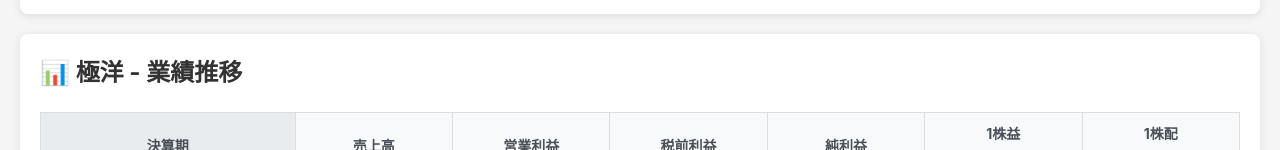
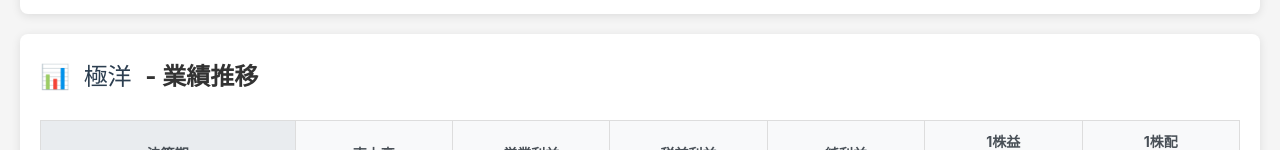
Before and after one commit to rchaser53/shikiho-getter, a Vue app: page / in a window 1280 px wide. Both pictures are taken after a click on the button "📈 業績詳細を表示". Shown: the part 141-291 px from the top of the page. Built offline with nearby package versions, Linux system fonts and the light colour scheme; no server answers.

Commit message:
add a link

```diff
--- a/src/App.tsx
+++ b/src/App.tsx
@@ -129,6 +129,7 @@
               <PerformanceTable
                 performanceData={selectedCompany()!.performanceData}
                 companyName={selectedCompany()!.companyName}
+                stockCode={selectedCompany()!.stockCode}
                 formatNumber={formatNumber}
               />
             ) : (
--- a/src/components/FinancialComparisonTable.tsx
+++ b/src/components/FinancialComparisonTable.tsx
@@ -85,7 +85,15 @@
                 <th class="company-header">項目</th>
                 {props.companies.map(company => (
                   <th key={company.companyId} class="company-header">
-                    {company.companyName || company.companyId}
+                    <a
+                      href={`https://shikiho.toyokeizai.net/stocks/${company.stockCode}`}
+                      target="_blank"
+                      rel="noopener noreferrer"
+                      class="company-link"
+                      title={`${company.companyName}の四季報ページを新しいタブで開く`}
+                    >
+                      {company.companyName || company.companyId}
+                    </a>
                     <br />
                     <small>({company.stockCode})</small>
                   </th>
--- a/src/components/PerformanceTable.tsx
+++ b/src/components/PerformanceTable.tsx
@@ -4,6 +4,7 @@
 interface Props {
   performanceData: PerformanceRow[];
   companyName: string;
+  stockCode: string;
   formatNumber: (value: number | null, decimals?: number) => string;
 }
 
@@ -15,6 +16,10 @@
       required: true
     },
     companyName: {
+      type: String,
+      required: true
+    },
+    stockCode: {
       type: String,
       required: true
     },
@@ -58,7 +63,15 @@
 
     return () => (
       <div class="performance-table-container">
-        <h2>📊 {props.companyName} - 業績推移</h2>
+        <h2>📊 <a
+          href={`https://shikiho.toyokeizai.net/stocks/${props.stockCode}`}
+          target="_blank"
+          rel="noopener noreferrer"
+          class="company-link"
+          title={`${props.companyName}の四季報ページを新しいタブで開く`}
+        >
+          {props.companyName}
+        </a> - 業績推移</h2>
 
         <div class="table-wrapper">
           <table class="performance-table">
--- a/src/style.css
+++ b/src/style.css
@@ -436,6 +436,39 @@
   min-width: 120px;
 }
 
+/* 企業名リンクスタイル */
+.company-link {
+  color: inherit;
+  text-decoration: none;
+  display: inline-block;
+  padding: 4px 8px;
+  border-radius: 4px;
+  transition: all 0.2s ease;
+}
+
+.company-header .company-link {
+  color: inherit;
+  font-weight: bold;
+}
+
+.company-header .company-link:hover {
+  background: rgba(52, 73, 94, 0.1);
+  transform: translateY(-1px);
+  box-shadow: 0 2px 4px rgba(0, 0, 0, 0.1);
+  text-decoration: underline;
+}
+
+.performance-table-container .company-link {
+  color: #2c3e50;
+  font-weight: normal;
+}
+
+.performance-table-container .company-link:hover {
+  background: rgba(44, 62, 80, 0.1);
+  transform: translateY(-1px);
+  text-decoration: underline;
+}
+
 .metric-name {
   text-align: left !important;
   font-weight: bold;
```
